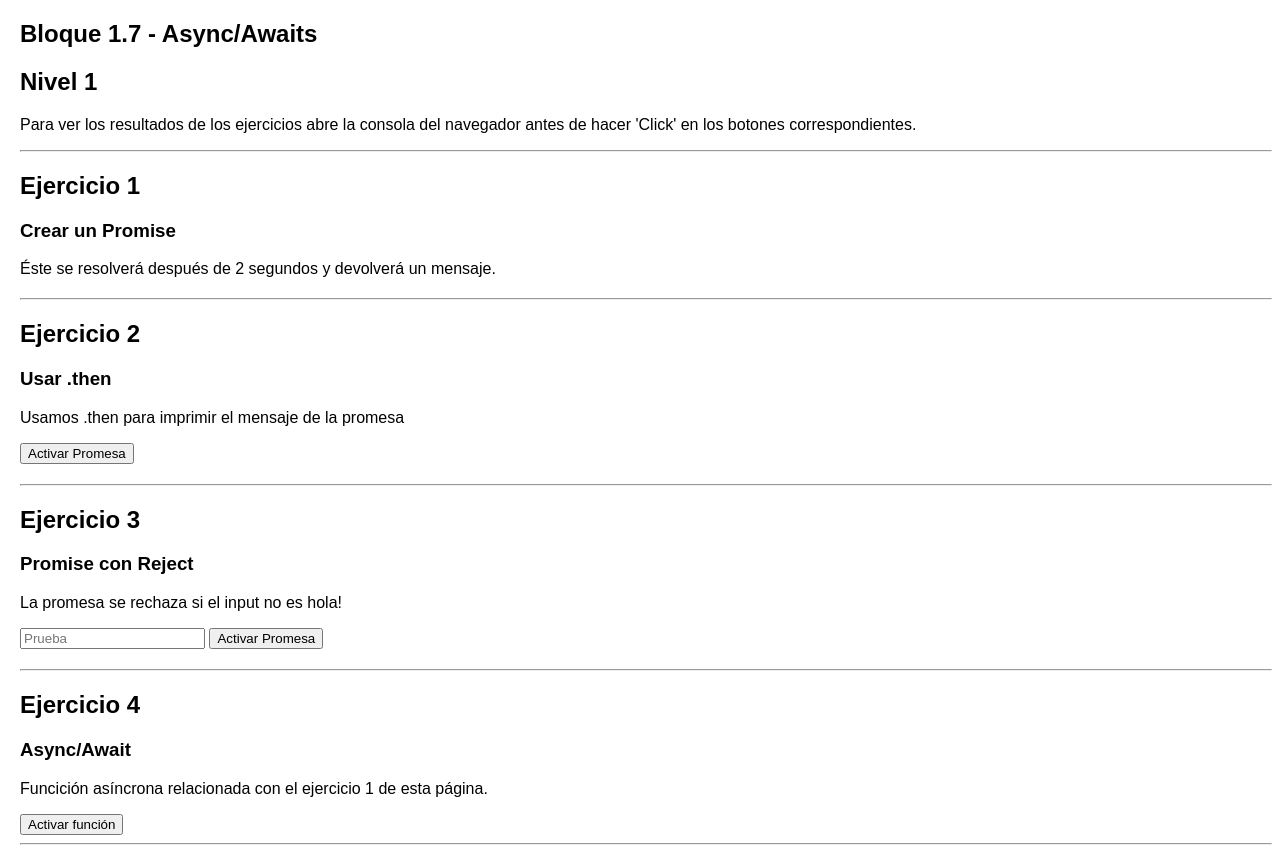
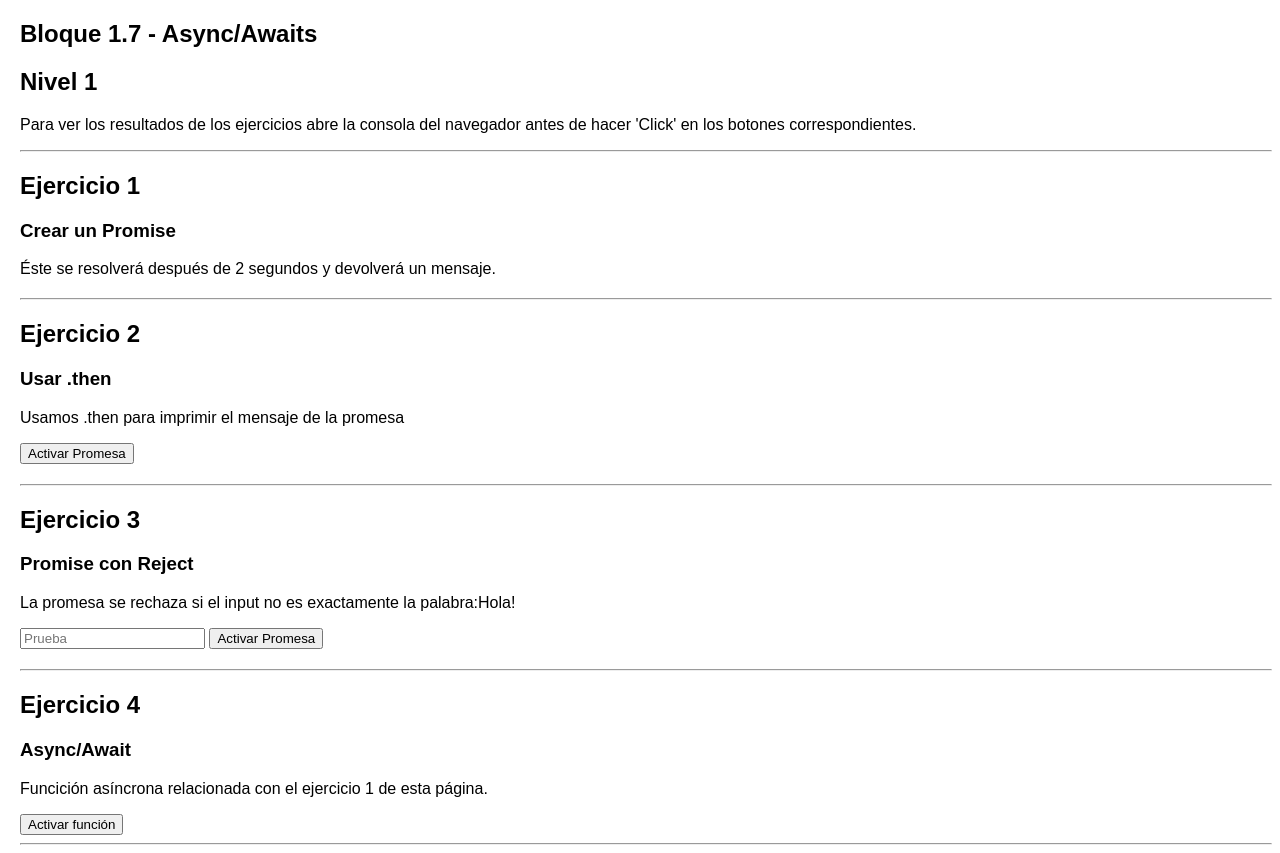
Before and after one commit to GusFDLPBarcelona/Gustavo-Mujica-Sprint-2-1-Angular, a plain HTML site: page B1-7-Promises&AsyncAwait/Nivel-1/index.html in a window 1280 px wide. Drawn offline with Linux system fonts and the light colour scheme.

Commit message:
Corrección de útima hora en la explicación del ejercicio. Ampliación de la explicación del Sprint.

```diff
--- a/B1-7-Promises&AsyncAwait/Nivel-1/index.html
+++ b/B1-7-Promises&AsyncAwait/Nivel-1/index.html
@@ -37,7 +37,7 @@
 
     <h2>Ejercicio 3</h2>
     <h3>Promise con Reject</h3>
-    <p>La promesa se rechaza si el input no es hola!</p>
+    <p>La promesa se rechaza si el input no es exactamente la palabra:Hola!</p>
 
     <input type="text" id="inputPromesa" placeholder="Prueba">
     <button id="btnPromesa2">Activar Promesa</button>
```
Also changed, not shown: 1 other file.
